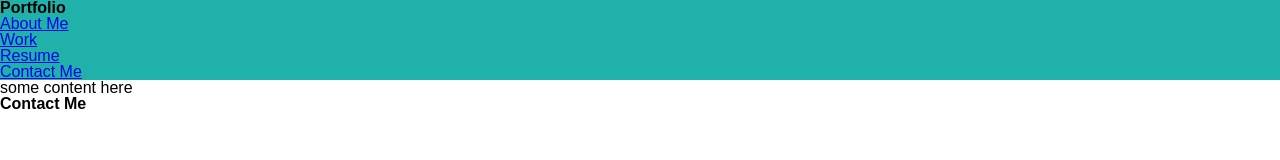
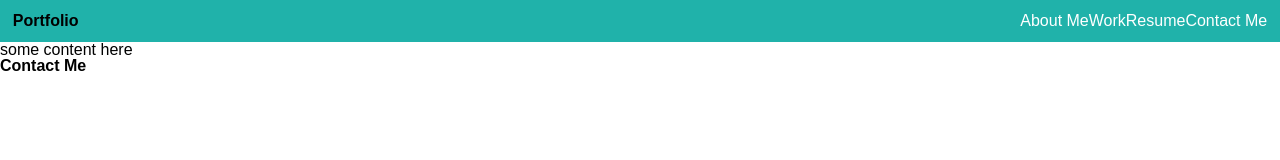
Before and after one commit to Syusb/2-Portfolio, a plain HTML site: page index.html in a window 1280 px wide. Drawn offline with Linux system fonts and the light colour scheme.

Commit message:
updated header

```diff
--- a/assets/style.css
+++ b/assets/style.css
@@ -1,3 +1,15 @@
 header {
   background-color: lightseagreen;
+  display: flex;
+  padding: 1%;
+  justify-content: space-between;
 }
+
+nav a {
+  color: white;
+  text-decoration: none;
+}
+
+nav ul {
+  display: flex;
+}
```
